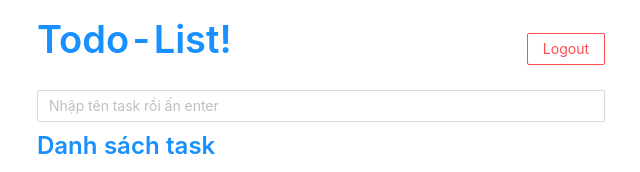
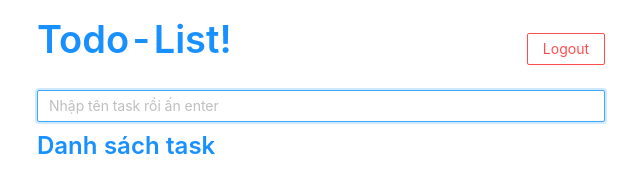
Before and after one commit to LinkK9/todo-list, a React (Create React App) app: page /#/home in a window 1280 px wide. Shown: the top 172 px of the page, without its empty margins (319-959 px from the left). Built offline with nearby package versions, Linux system fonts and the light colour scheme; no server answers; sample sign-in values are in the browser's storage.

Commit message:
focus input

```diff
--- a/src/component/task-item/TaskInput.js
+++ b/src/component/task-item/TaskInput.js
@@ -2,11 +2,14 @@ import { Input } from "antd";
 import React from "react";
 import { useDispatch, useSelector } from "react-redux";
 import { ChangeInputValue, AddNewTaskAsync } from "../../redux/ActionCreator";
+import { useFocus } from "../../utils/useFocus";
 
 function TaskInput() {
   const dispatch = useDispatch();
 
   const inputValue = useSelector((store) => store.todoState.newTaskName);
+
+  const inputRef = useFocus();
 
   const handlePressEnter = () => {
     if (inputValue === "") {
@@ -22,6 +25,7 @@ function TaskInput() {
 
   return (
     <Input
+      ref={inputRef}
       placeholder="Nhập tên task rồi ấn enter"
       value={inputValue}
       onChange={handleOnChange}
--- a/src/component/task-item/TaskItem.js
+++ b/src/component/task-item/TaskItem.js
@@ -1,10 +1,9 @@
-import React, { useState } from "react";
+import React, { useRef, useState } from "react";
 import { Checkbox, Modal, Input, Button } from "antd";
 import classes from "./TaskItem.module.css";
 import { AiFillStar } from "react-icons/ai";
 import { useDispatch } from "react-redux";
 import { DeleteTaskAsync, EditTaskAsync } from "../../redux/ActionCreator";
-// import "antd/dist/antd.css";
 
 
 const {TextArea} = Input;
@@ -16,6 +15,8 @@ function TaskItem({
 }) {
   const dispatch = useDispatch();
   const [editValue, setEditValue] = useState(taskItem.taskName);
+
+  const inputRef = useRef(null);
 
   const handleChange = (e) => {
     setIsModalVisible(false);
@@ -30,14 +31,13 @@ function TaskItem({
   const [isModalVisible, setIsModalVisible] = useState(false);
   const showModal = () => {
     setIsModalVisible(true);
+    setTimeout(() => {
+    inputRef.current?.focus();
+    }, 10);
   };
   const handleCancel = () => {
     setIsModalVisible(false);
   };
-
-  // const handleOk = () => {
-  //   setIsModalVisible(false);
-  // };
 
   const handleDeleteTask = () => {
     dispatch(DeleteTaskAsync(taskItem.id));
@@ -70,6 +70,7 @@ function TaskItem({
       transform: "translate(0, -50%)",
     },
   };
+
   return (
     <>
       <div onClick={showModal} className={classes.todoContainer}>
@@ -106,6 +107,7 @@ function TaskItem({
         ]}
       >
         <TextArea
+          ref={inputRef}
           onChange={handleEditChange}
           value={editValue}
           onPressEnter={handleEditSuccess}
--- a/src/redux/reducers/TodoReducer.js
+++ b/src/redux/reducers/TodoReducer.js
@@ -90,7 +90,6 @@ export const todo = (
           ? { ...task, isCompleted: !task.isCompleted }
           : task
       );
-      console.log(newTaskList);
       return { ...state, taskList: newTaskList };
     }
     case ChooseFavoriteTaskValue: {
--- /dev/null
+++ b/src/utils/useFocus.js
@@ -0,0 +1,12 @@
+import { useEffect, useRef } from "react"
+
+
+export const useFocus = () => {
+	const ref = useRef(null)
+
+	useEffect(() => {
+		ref.current?.focus()
+	}, [])
+
+	return ref
+}
```
Also changed, not shown: 1 other file (tests, documents, lock files or other folders).
